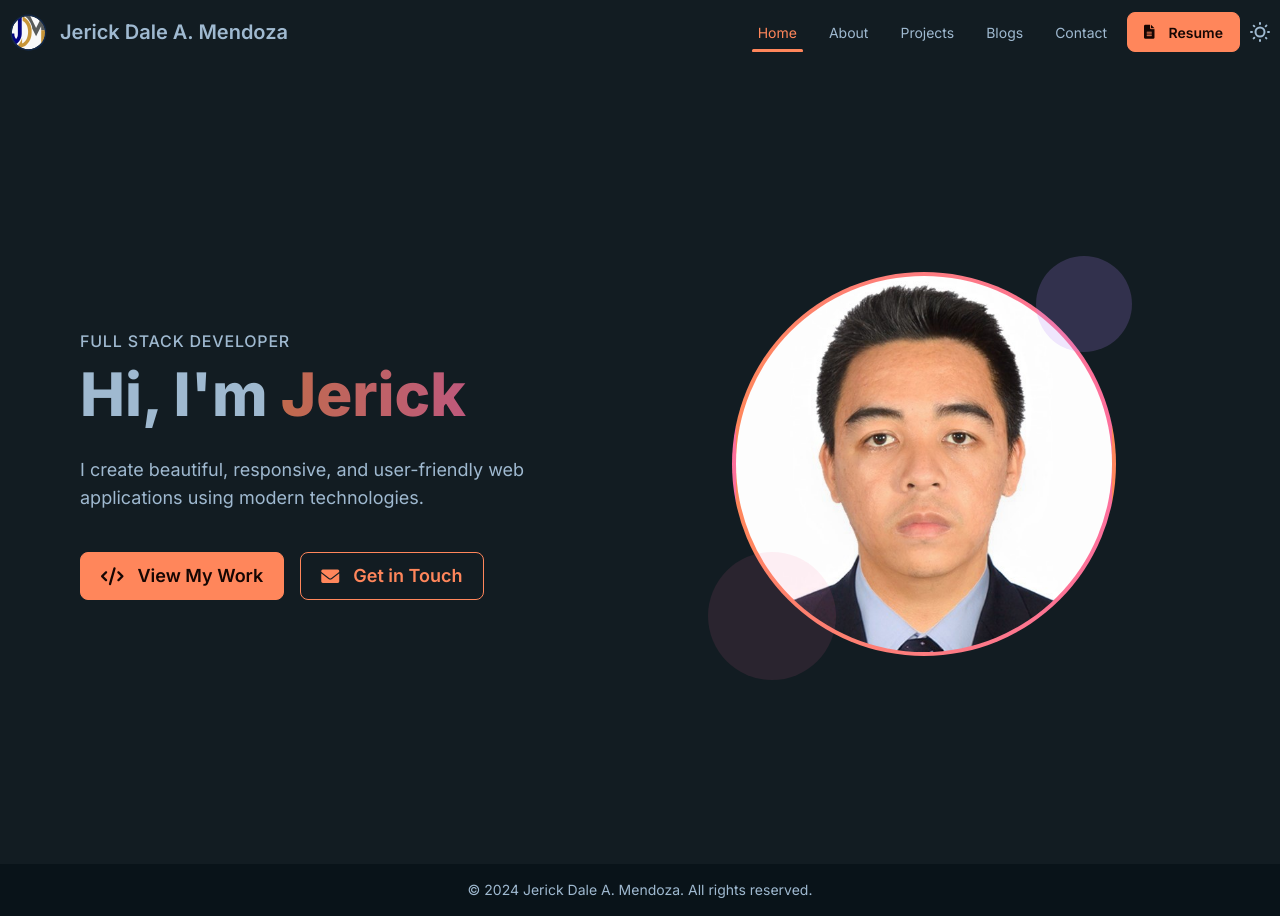
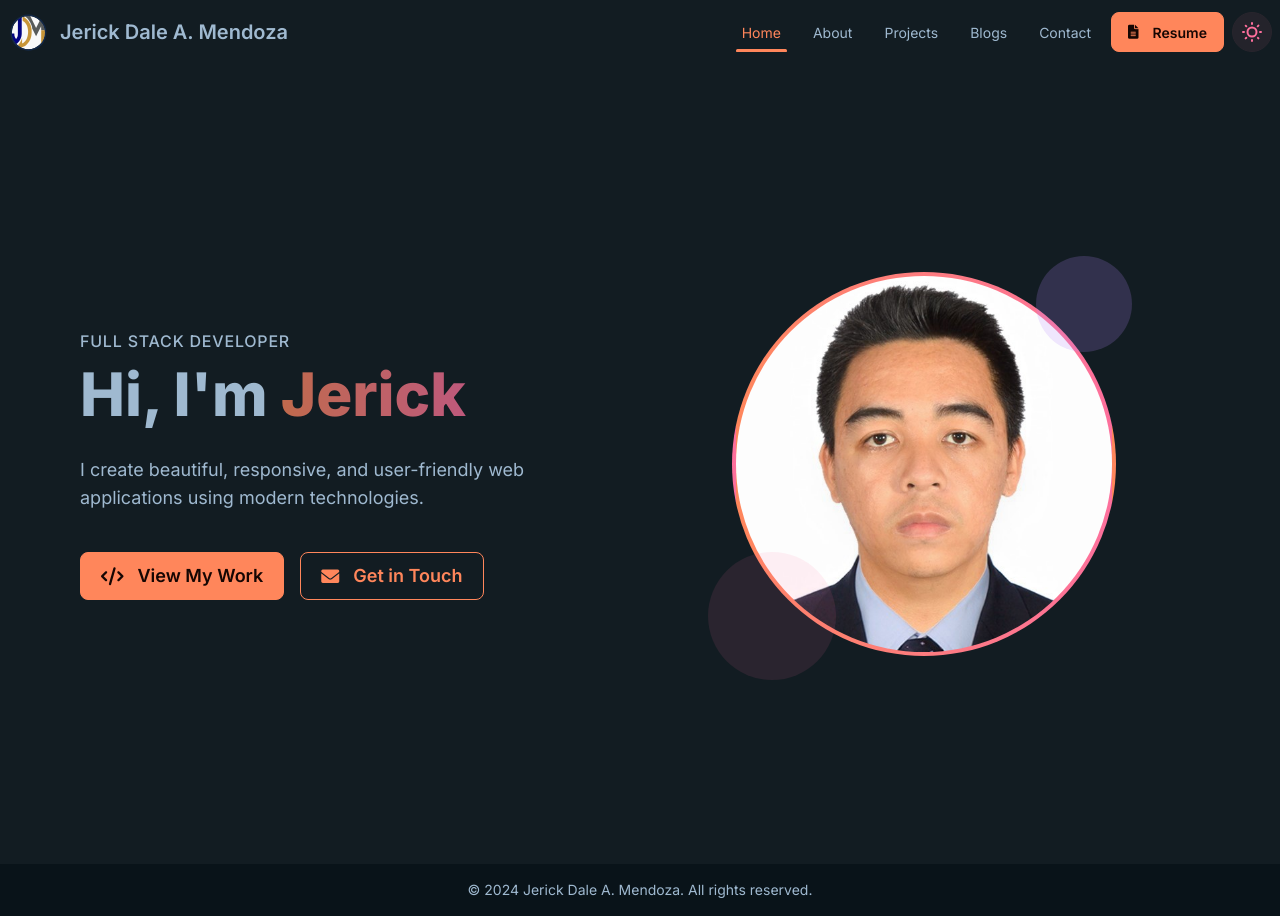
Before and after one commit to JuanLuther/jdm-portfolio, a React (Vite) app: page / in a window 1280 px wide. Built offline with nearby package versions, Linux system fonts and the light colour scheme.

Commit message:
update(theme-controller):make button circle

```diff
--- a/src/components/sections/Header.jsx
+++ b/src/components/sections/Header.jsx
@@ -49,11 +49,11 @@ export const Header = () => {
                 <i className="fas fa-file-alt mr-2"></i>Resume
               </Link>
             </li>
-            <label className="swap swap-rotate">
+            <label className="swap swap-rotate btn btn-soft btn-secondary  btn-circle">
               {/* this hidden checkbox controls the state */}
               <input
                 type="checkbox"
-                className="theme-controller"
+                className="theme-controller "
                 value={isThemeLight}
                 checked={isThemeLight}
                 onChange={() => {
```
